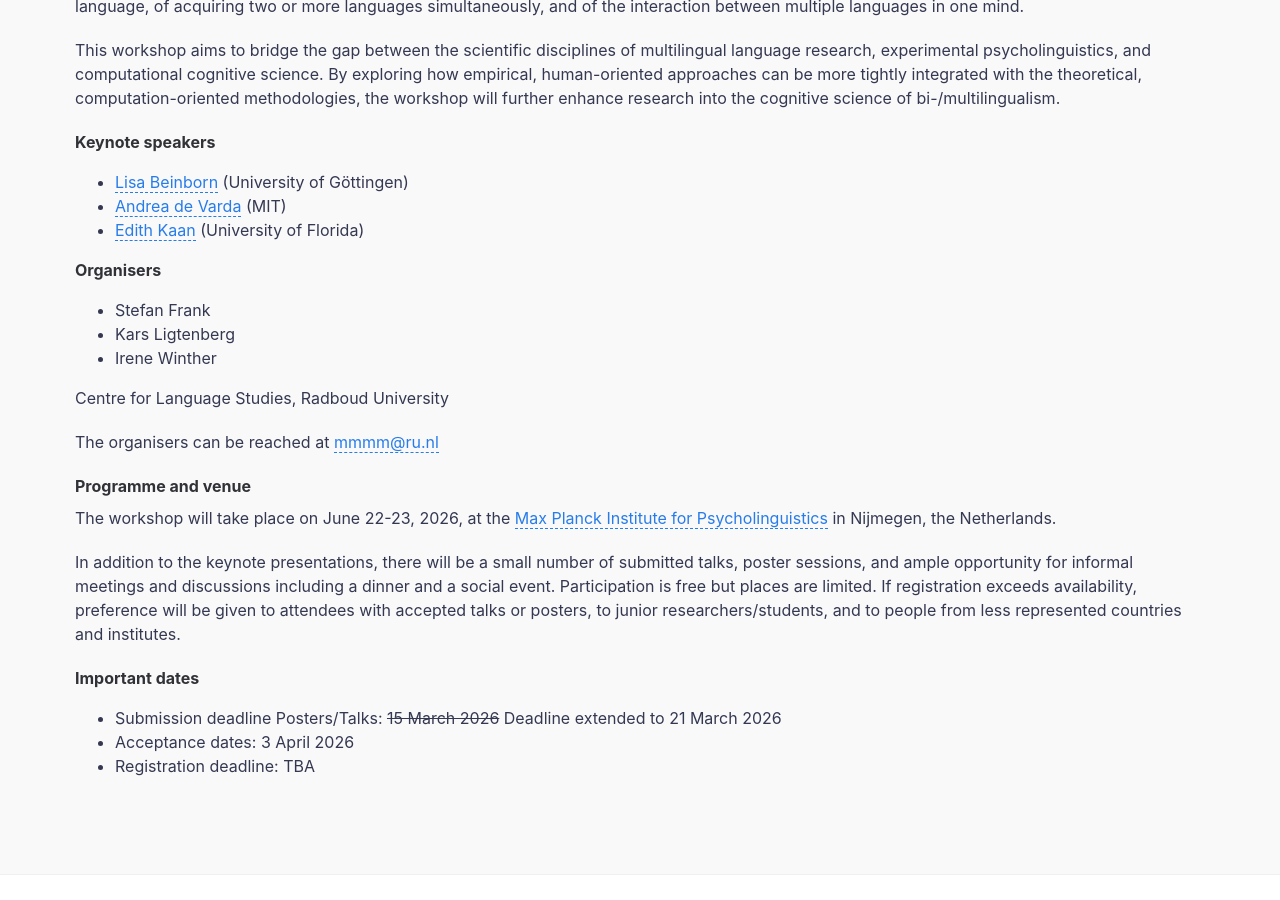
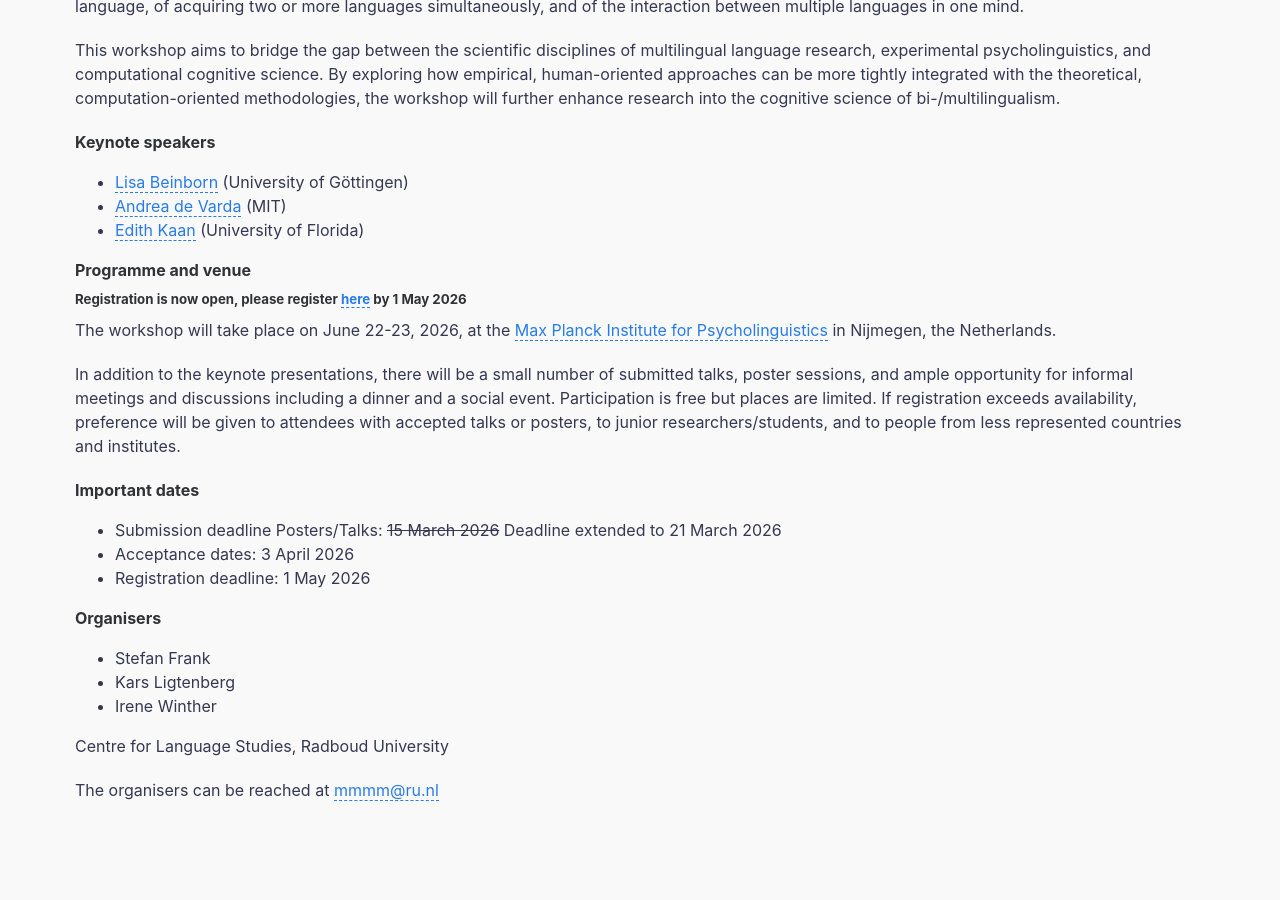
Before and after one commit to mmmm2026/mmmm2026.github.io, a Jekyll site: the page built from index.md, in a window 1280 px wide and 900 px high, scrolled down 794 px. Built offline with Jekyll 4.4.1, drawn with Linux system fonts in a browser that asks for light colours; some of the changed lines change nothing that is shown.

Commit message:
Update index.md
added registration link & deadline

```diff
--- a/index.md
+++ b/index.md
@@ -19,6 +19,19 @@ This workshop aims to bridge the gap between the scientific disciplines of multi
 - [Andrea de Varda](https://andrea-de-varda.github.io/) (MIT)
 - [Edith Kaan](https://blab.lin.ufl.edu/directory/dr-edith-kaan/) (University of Florida)
 
+#### Programme and venue
+
+##### Registration is now open, please register [here](https://radboudletteren.eu.qualtrics.com/jfe/form/SV_bd9FRsd0SgCnyJ0) by 1 May 2026
+
+The workshop will take place on June 22-23, 2026, at the [Max Planck Institute for Psycholinguistics](https://www.mpi.nl/page/visitors-newcomers) in Nijmegen, the Netherlands.
+
+In addition to the keynote presentations, there will be a small number of submitted talks, poster sessions, and ample opportunity for informal meetings and discussions including a dinner and a social event. Participation is free but places are limited. If registration exceeds availability, preference will be given to attendees with accepted talks or posters, to junior researchers/students, and to people from less represented countries and institutes.
+
+#### Important dates
+- Submission deadline Posters/Talks: ~~15 March 2026~~ Deadline extended to 21 March 2026
+- Acceptance dates: 3 April 2026
+- Registration deadline: 1 May 2026
+
 #### Organisers
 - Stefan Frank
 - Kars Ligtenberg
@@ -27,14 +40,3 @@ This workshop aims to bridge the gap between the scientific disciplines of multi
 Centre for Language Studies, Radboud University
 
 The organisers can be reached at <mmmm@ru.nl>
-
-#### Programme and venue
-
-The workshop will take place on June 22-23, 2026, at the [Max Planck Institute for Psycholinguistics](https://www.mpi.nl/page/visitors-newcomers) in Nijmegen, the Netherlands.
-
-In addition to the keynote presentations, there will be a small number of submitted talks, poster sessions, and ample opportunity for informal meetings and discussions including a dinner and a social event. Participation is free but places are limited. If registration exceeds availability, preference will be given to attendees with accepted talks or posters, to junior researchers/students, and to people from less represented countries and institutes.
-
-#### Important dates
-- Submission deadline Posters/Talks: ~~15 March 2026~~ Deadline extended to 21 March 2026
-- Acceptance dates: 3 April 2026
-- Registration deadline: TBA
```
